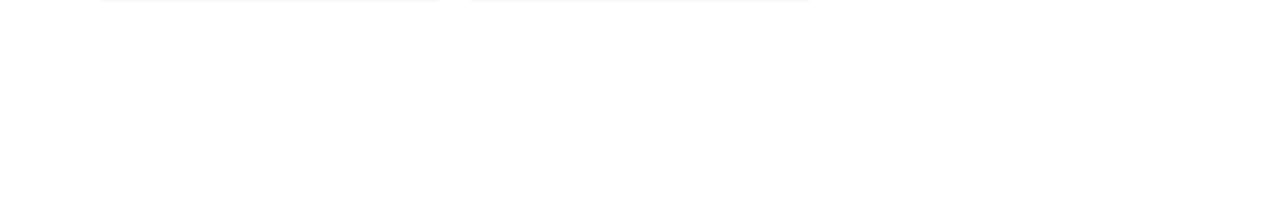
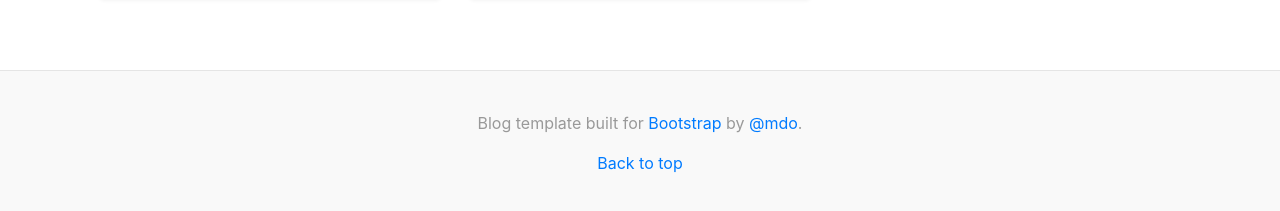
Before and after one commit to hugoiguana/ge_anuncio_1, an Angular app in the folder cliente/ge-anuncio/: page / in a window 1280 px wide. Shown: the part 933-1144 px from the top of the page. Before the commit the page ends 1003 px from the top, so only its background shows below. Built offline with nearby package versions, Linux system fonts and the light colour scheme.

Commit message:
[feat] Adicionando component footer.

```diff
--- a/cliente/ge-anuncio/src/ad/ad-list/ad-list.component.ts
+++ b/cliente/ge-anuncio/src/ad/ad-list/ad-list.component.ts
@@ -33,7 +33,7 @@
   constructor() { }
 
   ngOnInit() {
-    console.log(this.adList);
+
   }
 
 }
--- a/cliente/ge-anuncio/src/app/app.component.html
+++ b/cliente/ge-anuncio/src/app/app.component.html
@@ -2,3 +2,4 @@
 <main role="main" class="container">
     <ge-ad-list></ge-ad-list>
 </main>
+<ge-footer></ge-footer>
--- a/cliente/ge-anuncio/src/app/app.module.ts
+++ b/cliente/ge-anuncio/src/app/app.module.ts
@@ -4,11 +4,13 @@
 import { AppComponent } from './app.component';
 import { AdModule } from '../ad/ad.module';
 import { MenuComponent } from './menu/menu.component';
+import { FooterComponent } from './footer/footer.component';
 
 @NgModule({
   declarations: [
     AppComponent,
-    MenuComponent
+    MenuComponent,
+    FooterComponent
   ],
   imports: [
     BrowserModule,
--- /dev/null
+++ b/cliente/ge-anuncio/src/app/footer/footer.component.css
@@ -0,0 +1,13 @@
+/*
+ * Footer
+ */
+ .blog-footer {
+    padding: 2.5rem 0;
+    color: #999;
+    text-align: center;
+    background-color: #f9f9f9;
+    border-top: .05rem solid #e5e5e5;
+  }
+  .blog-footer p:last-child {
+    margin-bottom: 0;
+  }
--- /dev/null
+++ b/cliente/ge-anuncio/src/app/footer/footer.component.html
@@ -0,0 +1,6 @@
+<footer class="blog-footer">
+    <p>Blog template built for <a href="https://getbootstrap.com/">Bootstrap</a> by <a href="https://twitter.com/mdo">@mdo</a>.</p>
+    <p>
+        <a href="#">Back to top</a>
+    </p>
+</footer>
```
Also changed, not shown: cliente/ge-anuncio/src/app/footer/footer.component.ts (added, +12 -0 lines).
